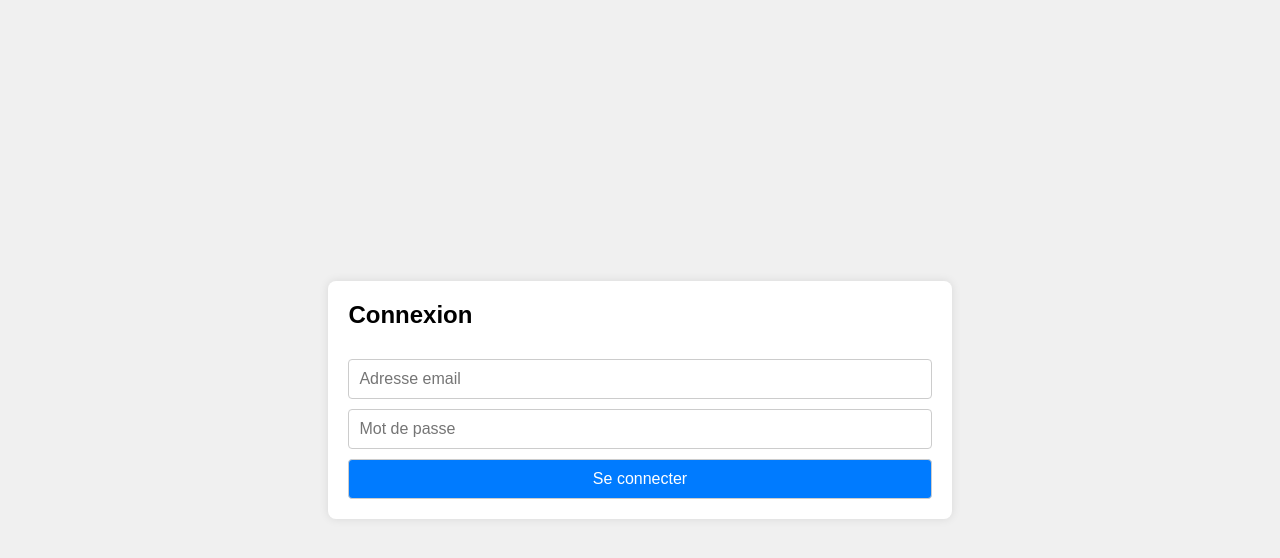
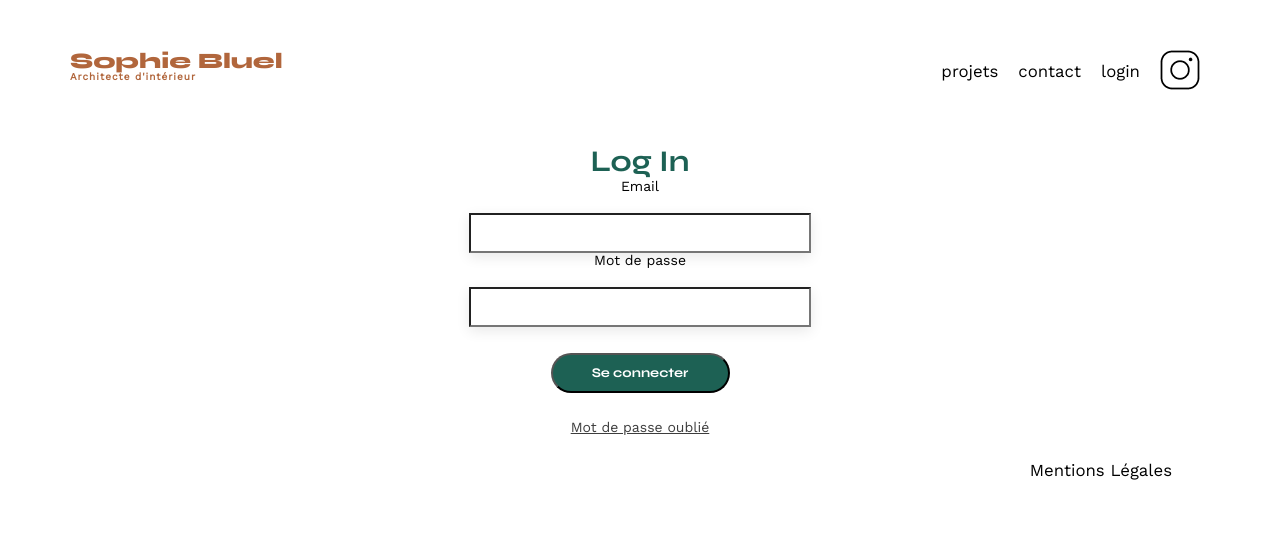
Before and after one commit to DennAmo/Portfolio-architecte-sophie-bluel-openclassrooms-main, a plain HTML site: page FrontEnd/login.html in a window 1280 px wide. Drawn offline with nearby package versions, Linux system fonts and the light colour scheme.

Commit message:
folder organization

```diff
--- a/FrontEnd/assets/style.css
+++ b/FrontEnd/assets/css/style.css
@@ -194,7 +194,7 @@ height: 37px;
 background-color: white;
 color: #1D6154;
 text-align: center;
-font-family: Syne;
+font-family: 'Syne';
 font-size: 16px;
 font-weight: 700;
 padding: 9px 22px 9px 22px;
@@ -206,6 +206,8 @@ background: #1D6154;
 color: white;
 }
 
+
+/* style pour les boutons de tri */
 .sort-btn {
 	align-items: center;
 	gap: 9px;
@@ -214,6 +216,62 @@ color: white;
 	padding: 0px 0px 20px 0px;
 }
 
+
+
+/* style pour les liens */
 header a {
 	text-decoration: none;
+	color: black;
 }
+
+
+/* style pour le login */
+
+input[type="text"],
+input[type="password"] {
+    width: 30%;
+    padding: 10px;
+    margin-top: 20px;
+	box-shadow: 0px 4px 14px 0px rgba(0, 0, 0, 0.09);
+    box-sizing: border-box;
+
+	font-family: 'Syne';
+
+}
+
+input[type="submit"] {
+	padding: 10px;
+	border-radius: 60px;
+	width: 179px;
+	cursor: pointer;
+}
+
+form {
+display: flex;
+align-items: center;
+flex-direction: column;
+}
+
+.login-form {
+	display: flex;
+}
+
+
+.password-forgot {
+	justify-content: center;
+	display: flex;
+	color: #3D3D3D;
+font-family: "Work Sans";
+text-decoration-line: underline;
+cursor: pointer;
+}
+
+.title-login {
+	color: #1D6154;
+text-align: center;
+font-family: 'Syne';
+font-size: 30px;
+font-style: normal;
+font-weight: 700;
+line-height: normal;
+}
--- a/FrontEnd/assets/login.css
+++ /dev/null
@@ -1,39 +0,0 @@
-body {
-    font-family: Arial, sans-serif;
-    margin: 0;
-    padding: 0;
-    display: flex;
-    justify-content: center;
-    align-items: center;
-    height: 100vh;
-    background-color: #f0f0f0;
-}
-
-form {
-    background-color: #ffffff;
-    padding: 20px;
-    border-radius: 8px;
-    box-shadow: 0 0 10px rgba(0, 0, 0, 0.1);
-}
-
-h2 {
-    margin-top: 0;
-}
-
-input[type="text"],
-input[type="password"],
-input[type="submit"] {
-    width: 100%;
-    padding: 10px;
-    margin-top: 10px;
-    border: 1px solid #ccc;
-    border-radius: 4px;
-    box-sizing: border-box;
-    font-size: 16px;
-}
-
-input[type="submit"] {
-    background-color: #007bff;
-    color: #fff;
-    cursor: pointer;
-}
--- a/FrontEnd/login.js
+++ b/FrontEnd/js/login.js
@@ -30,17 +30,18 @@ if (window.location.pathname === "/login.html") {
 }
 
 if (window.location.pathname === "/index.html") {
-    const token = localStorage.getItem('token');
-    if (token) {
-        const logBtn = document.querySelector('.logBtn');
-        if (logBtn) {
-            logBtn.innerText = "logout";
+    const $token = localStorage.getItem('token');
+    if ($token) {
+        const $logBtn = document.querySelector('.logBtn');
+        if ($logBtn) {
+            $logBtn.innerHTML = "logout";
+            $logBtn.style.cursor = "pointer";
         } else {
             console.error("error create btn")
         }
-        logBtn.addEventListener('click', function() {
+        $logBtn.addEventListener('click', function() {
             localStorage.removeItem('token');
-            window.location.href = "index.html";
+            window.location.href = "login.html";
         });
     }
 }
--- a/FrontEnd/login.html
+++ b/FrontEnd/login.html
@@ -3,18 +3,51 @@
 <head>
     <meta charset="UTF-8">
     <meta name="viewport" content="width=device-width, initial-scale=1.0">
-    <link rel="stylesheet" href="./assets/login.css">
+    <link rel="preconnect" href="https://fonts.googleapis.com">
+	<link rel="preconnect" href="https://fonts.gstatic.com" crossorigin>
+	<link href="https://fonts.googleapis.com/css2?family=Syne:wght@700;800&family=Work+Sans&display=swap" rel="stylesheet">
+	<meta name="description" content="">
+    <link rel="stylesheet" href="./assets/css/style.css">
+
     <title>Page de connexion</title>
 </head>
+
+
 <body>
+    <header>
+        <h1>Sophie Bluel <span>Architecte d'intérieur</span></h1>
+        <nav>
+            <ul>
+                <li><a href="index.html#portfolio">projets</a></li>
+                <li><a href="index.html#contact">contact</a></li>
+                <li><a class ="logBtn" href="login.html">login</a></li>
+                <li><img src="./assets/icons/instagram.png" alt="Instagram"></li>
+            </ul>
+        </nav>
+    </header>
 
+    <main>
 <form id="login" action="/api/users/login" method="post">
-    <h2>Connexion</h2>
-    <input type="text" name="email" placeholder="Adresse email" required>
-    <input type="password" name="password" placeholder="Mot de passe" required>
+    <h2 class="title-login">Log In</h2>
+    <span class="login-form">Email</span>
+    <input type="text" name="email" required>
+    <span class="password-form">Mot de passe</span>
+    <input type="password" name="password" required>
     <input type="submit" value="Se connecter">
 </form>
+<span class="password-forgot">Mot de passe oublié</span>
+</main>
 
-<script src="login.js"></script>
+<footer>
+	<nav>
+		<ul>
+			<li>Mentions Légales</li>
+		</ul>
+	</nav>
+</footer>
+
+<script src="./js/login.js"></script>
 </body>
+
+
 </html>
```
Also changed, not shown: FrontEnd/index.html (+6 -6 lines), FrontEnd/js/works-display.js (renamed from FrontEnd/works-display.js, +8 -8 lines).
